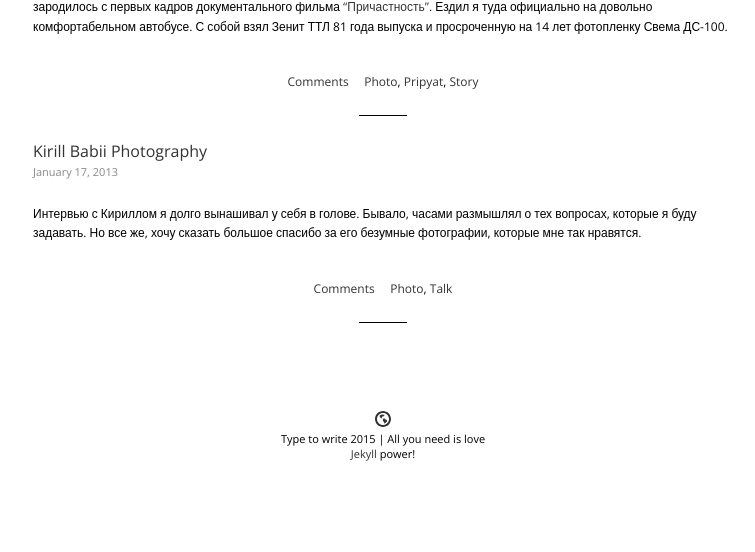
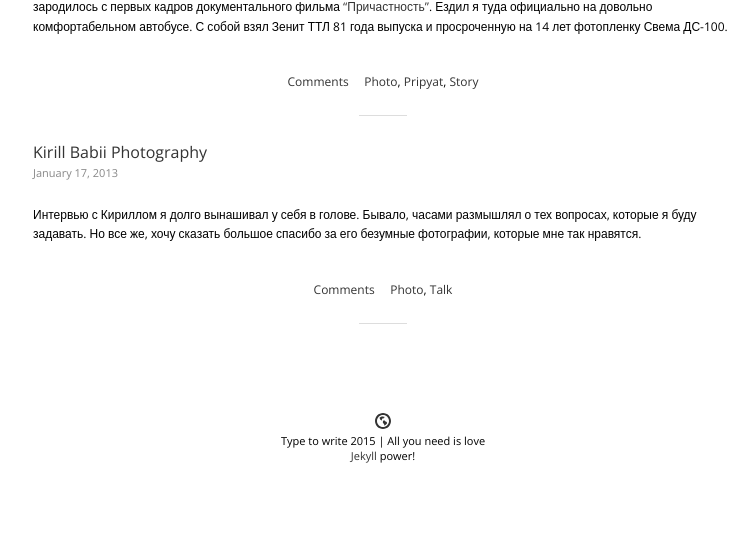
Before and after one commit to AlekseyTarasov/typetowrite.github.io, a Jekyll site: the page built from index.html, in a window 1280 px wide. Shown: the part 228-780 px from the top of the page, without its empty margins (257-1012 px from the left). Built offline with Jekyll 4.4.1, drawn with Linux system fonts in a browser that asks for light colours; nearby versions of some CDN libraries; the list of posts is cut into pages by our own code; comment, search, counter and statistics services are not loaded.

Commit message:
Update theme.css

```diff
--- a/assets/css/theme.css
+++ b/assets/css/theme.css
@@ -229,17 +229,11 @@ overflow: hidden;
     float: right;
 }
 .content hr {
-  border-right: 0px none;
-  border-width: 1px 0px 0px;
-  border-style: solid none none;
-  border-image: none;
+  height: 1px;
+  border: none;
+  border-top: 1px solid #ddd;
   margin: 2em auto;
   width: 3rem;
-  border-color: #DDD -moz-use-text-color -moz-use-text-color;
-    -moz-border-top-colors: none;
-    -moz-border-right-colors: none;
-    -moz-border-bottom-colors: none;
-    -moz-border-left-colors: none;
 }
 
 #disqus_thread{
```
